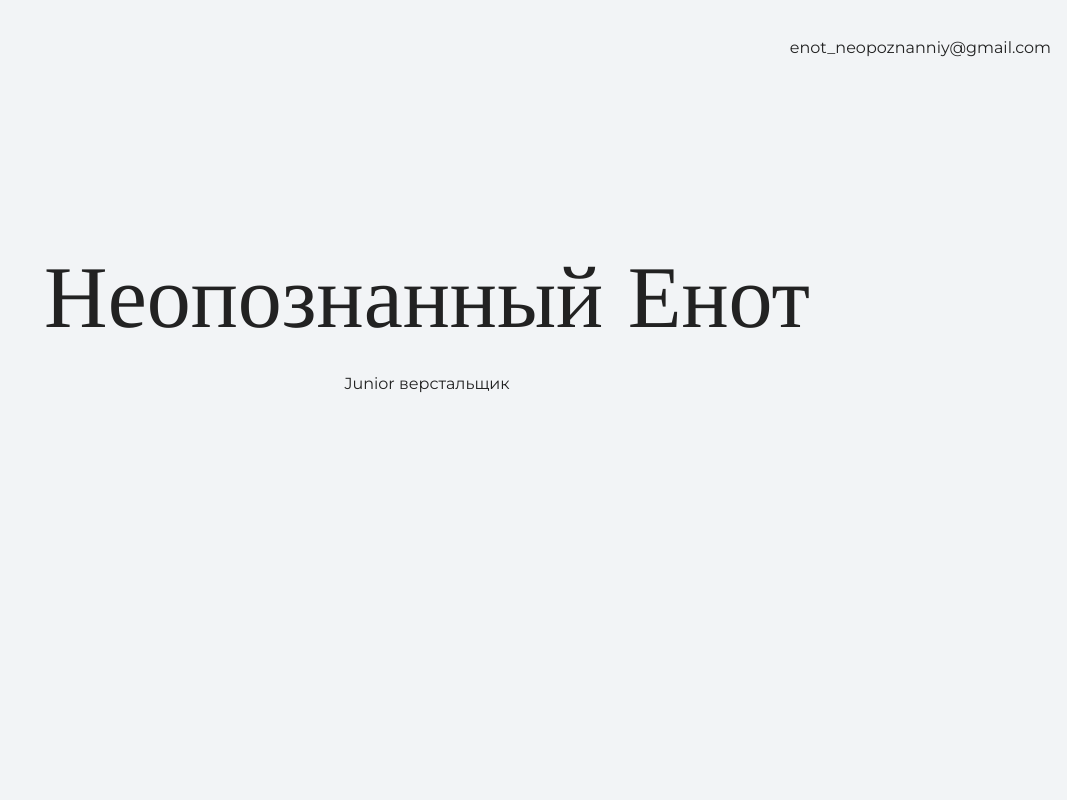
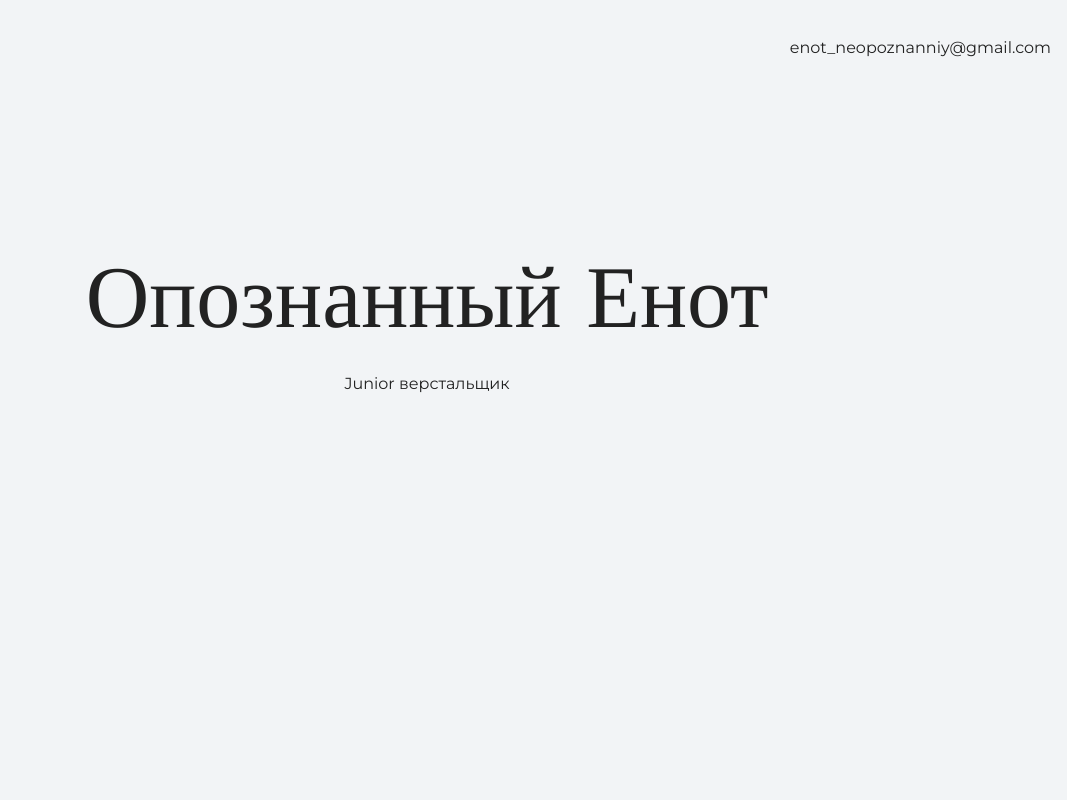
Before and after one commit to n-zheldak/my-site, a plain HTML site: page index.html in a window 1280 px wide. Shown: the top 800 px of the page, without its empty margins (213-1280 px from the left). Drawn offline with nearby package versions, Linux system fonts and the light colour scheme.

Commit message:
Update index.html

```diff
--- a/index.html
+++ b/index.html
@@ -13,7 +13,7 @@
     </header>
 
     <section class="hero-image">
-      <h1 class="heading"><div class="container">Неопознанный Енот</div></h1>
+      <h1 class="heading"><div class="container">Опознанный Енот</div></h1>
       <p><div class="container">Junior верстальщик</div></p>
     </section>
 
```
